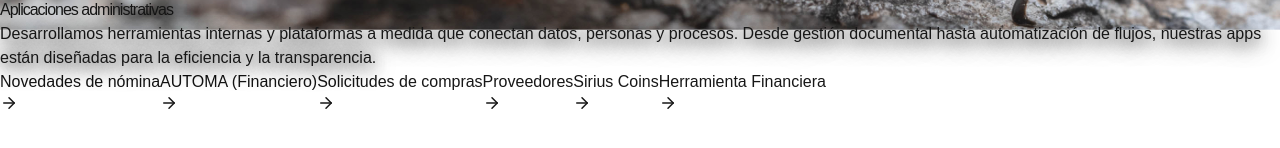
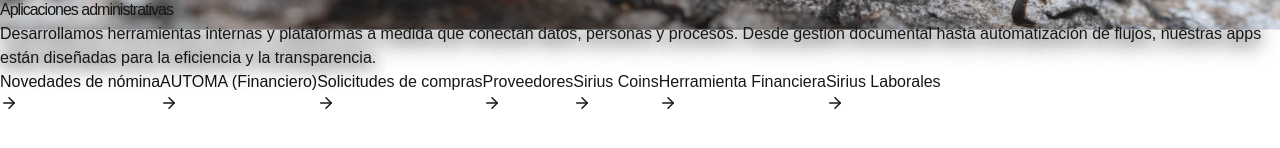
Before and after one commit to pablofelipe01/siriusagentic, a Next.js app: page / in a window 1280 px wide. Shown: the part 3434-3582 px from the top of the page. Built offline with nearby package versions, Linux system fonts and the light colour scheme.

Commit message:
Add Sirius Laborales link to HomePage
Added a new navigation link for 'Sirius Laborales' to the HomePage links array, providing access to the Sirius Laborales application.

```diff
--- a/src/app/page.tsx
+++ b/src/app/page.tsx
@@ -154,7 +154,8 @@
         { text: 'Solicitudes de compras', route: 'https://sirius-financiero.vercel.app/' },
         { text: 'Proveedores', route: 'https://proveedores-gamma.vercel.app/' },
         { text: 'Sirius Coins', route: 'https://airtable.com/app5o1BKy3divPinG/pagGWVLIk07fYaiuo/form' },
-        { text: 'Herramienta Financiera', route: 'https://airtable.com/appBNCVj4Njbyu1En/pagCTUfOvuQ4eOlxB' }
+        { text: 'Herramienta Financiera', route: 'https://airtable.com/appBNCVj4Njbyu1En/pagCTUfOvuQ4eOlxB' },
+        { text: 'Sirius Laborales', route: 'https://sirius-laborales.vercel.app/' }
       ]
     },
     {
```
